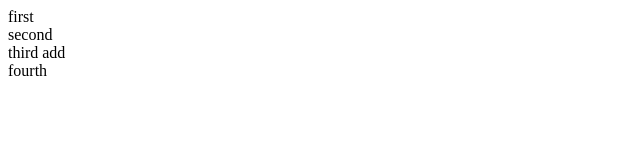
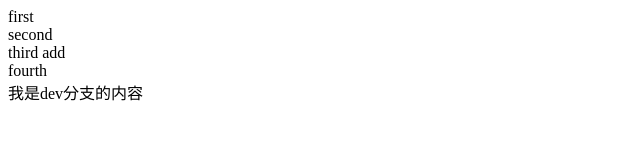
Before and after one commit to dajunzhu/test_git, a plain HTML site: page index.html in a window 1280 px wide. Shown: the whole page, without its empty margins (0-640 px from the left). Drawn offline with Linux system fonts and the light colour scheme.

Commit message:
dev commit

```diff
--- a/index.html
+++ b/index.html
@@ -8,5 +8,6 @@
     <div> second</div>
     <div>third add</div>
     <div>fourth</div>
+    <div>我是dev分支的内容</div>
     </body>
 </html>
```
